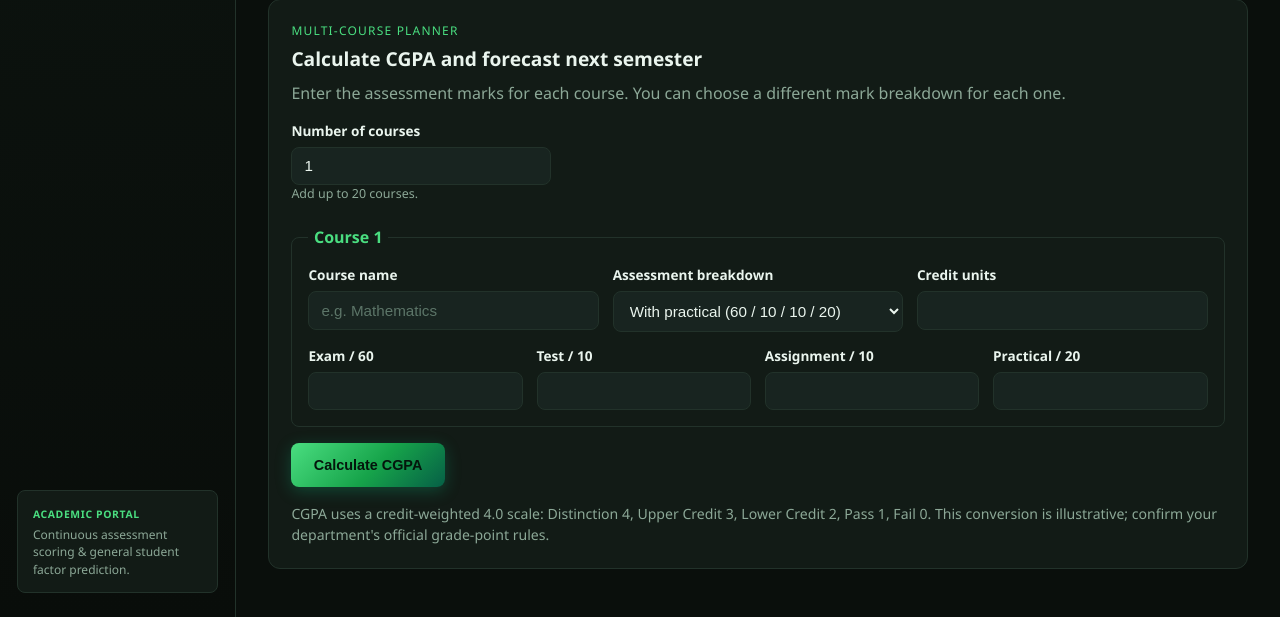
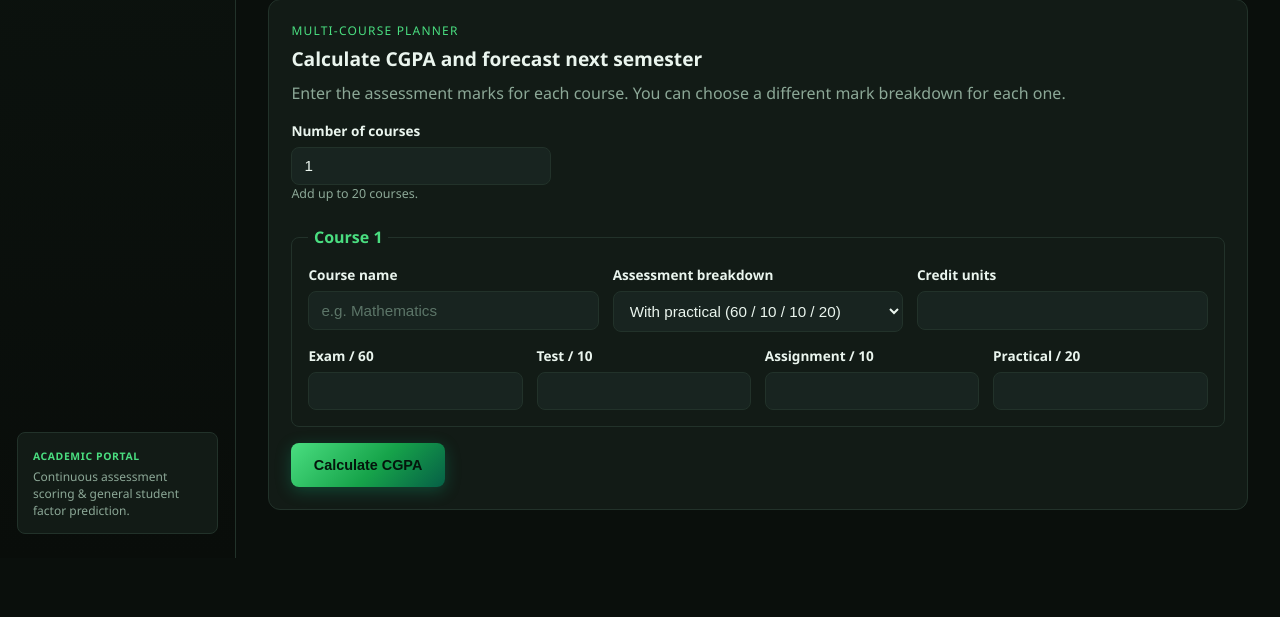
Before and after one commit to Modex22/Yct-Student-performance-prediction-using-machine-learning-modex, a Flask app: page /quick-check in a window 1280 px wide. Shown: the part 673-1290 px from the top of the page. After the commit the page ends 1231 px from the top, so only its background shows below. Run offline with Flask 3, Linux system fonts and the light colour scheme.

Commit message:
fast updt

```diff
--- a/static/style.css
+++ b/static/style.css
@@ -291,7 +291,7 @@ h1 { margin-bottom: 0.25rem; }
 }
 .course-components { margin-top: .9rem; }
 .course-row .form-field[hidden] { display: none; }
-.course-grading-note, .course-forecast-action > p {
+.course-forecast-action > p {
   margin: 1rem 0 0;
   color: var(--muted);
   font-size: .88rem;
--- a/templates/index.html
+++ b/templates/index.html
@@ -88,11 +88,6 @@
       <div id="course-rows" class="course-rows"></div>
       <button type="submit" class="btn-primary">Calculate CGPA</button>
     </form>
-
-    <p class="course-grading-note">
-      CGPA uses a credit-weighted 4.0 scale: Distinction 4, Upper Credit 3, Lower Credit 2,
-      Pass 1, Fail 0. This conversion is illustrative; confirm your department's official grade-point rules.
-    </p>
   </section>
 
   <template id="course-row-template">
```
Also changed, not shown: tests/test_course_planner.py (+10 -0 lines).
